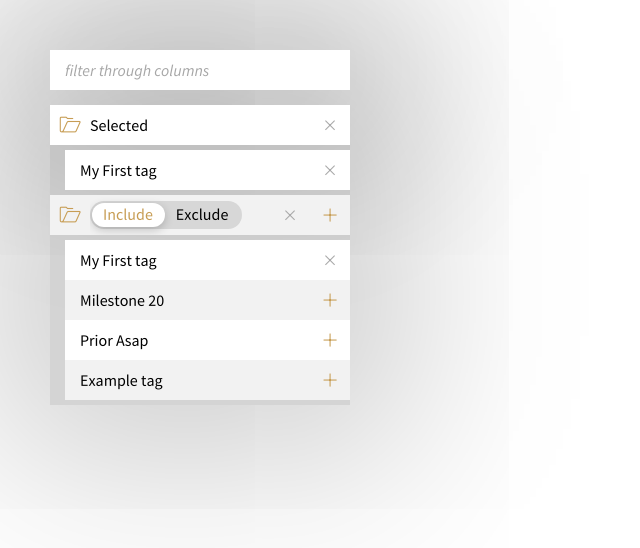
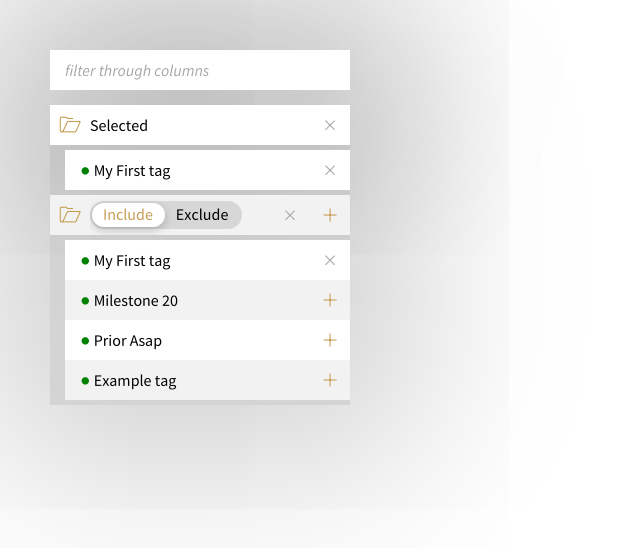
Before and after one commit to lordblendi/tracker-mockup, a Jekyll site: the page built from pages/colorpicker.html, in a window 1280 px wide. Shown: the top 548 px of the page, without its empty margins (0-640 px from the left). Built offline with Jekyll 4.4.1, drawn with Linux system fonts in a browser that asks for light colours; nearby versions of some CDN libraries; comment, search, counter and statistics services are not loaded.

Commit message:
added color circles for colorpicker popup

```diff
--- a/_includes/popups/colorPickerPopup.html
+++ b/_includes/popups/colorPickerPopup.html
@@ -38,7 +38,14 @@
               <div class="itemBoxBody itemBoxBody--sortable ui-sortable">
                 <ul class="itemBoxTable__bodyRow">
                   <li class="itemBoxTable__bodyCell" style="flex-grow: 1;" data-flex="1">
-                    <div class="itemBoxTable__bodyCellInner js_itemBoxTable__bodyCellInner--text"><span class="outer"><span class="inner">My First tag</span></span></div>
+                    <div class="itemBoxTable__bodyCellInner js_itemBoxTable__bodyCellInner--text">
+                      <span class="outer">
+                        <span class="inner">
+                      <span class="pmx-selector__labelIcon" style="color: green;">܌</span>
+                      My First tag
+                    </span>
+                      </span>
+                    </div>
                   </li>
                   <li class="itemBoxTable__bodyCell itemBoxTable__bodyCell--draggable ui-sortable-handle" style="flex-grow: 0;" data-flex="0">
                     <div class="itemBoxTable__bodyCellInner">
@@ -97,7 +104,10 @@
               <div class="itemBoxBody">
                 <ul class="itemBoxTable__bodyRow">
                   <li class="itemBoxTable__bodyCell" style="flex-grow: 1;" data-flex="1">
-                    <div class="itemBoxTable__bodyCellInner js_itemBoxTable__bodyCellInner--text">My First tag</div>
+                    <div class="itemBoxTable__bodyCellInner js_itemBoxTable__bodyCellInner--text">
+                      <span class="pmx-selector__labelIcon" style="color: green;">܌</span>
+                      My First tag
+                    </div>
                   </li>
                   <li class="itemBoxTable__bodyCell itemBoxTable__bodyCell--remove" style="flex-grow: 0;" data-flex="0">
                     <div class="itemBoxTable__bodyCellInner">
@@ -107,7 +117,10 @@
                 </ul>
                 <ul class="itemBoxTable__bodyRow">
                   <li class="itemBoxTable__bodyCell" style="flex-grow: 1;" data-flex="1">
-                    <div class="itemBoxTable__bodyCellInner js_itemBoxTable__bodyCellInner--text">Milestone 20</div>
+                    <div class="itemBoxTable__bodyCellInner js_itemBoxTable__bodyCellInner--text">
+                      <span class="pmx-selector__labelIcon" style="color: green;">܌</span>
+                      Milestone 20
+                    </div>
                   </li>
                   <li class="itemBoxTable__bodyCell itemBoxTable__bodyCell--add" style="flex-grow: 0;" data-flex="0">
                     <div class="itemBoxTable__bodyCellInner">
@@ -117,7 +130,10 @@
                 </ul>
                 <ul class="itemBoxTable__bodyRow">
                   <li class="itemBoxTable__bodyCell" style="flex-grow: 1;" data-flex="1">
-                    <div class="itemBoxTable__bodyCellInner js_itemBoxTable__bodyCellInner--text">Prior Asap</div>
+                    <div class="itemBoxTable__bodyCellInner js_itemBoxTable__bodyCellInner--text">
+                      <span class="pmx-selector__labelIcon" style="color: green;">܌</span>
+                      Prior Asap
+                    </div>
                   </li>
                   <li class="itemBoxTable__bodyCell itemBoxTable__bodyCell--add" style="flex-grow: 0;" data-flex="0">
                     <div class="itemBoxTable__bodyCellInner">
@@ -127,7 +143,10 @@
                 </ul>
                 <ul class="itemBoxTable__bodyRow">
                   <li class="itemBoxTable__bodyCell" style="flex-grow: 1;" data-flex="1">
-                    <div class="itemBoxTable__bodyCellInner js_itemBoxTable__bodyCellInner--text">Example tag</div>
+                    <div class="itemBoxTable__bodyCellInner js_itemBoxTable__bodyCellInner--text">
+                      <span class="pmx-selector__labelIcon" style="color: green;">܌</span>
+                      Example tag
+                    </div>
                   </li>
                   <li class="itemBoxTable__bodyCell itemBoxTable__bodyCell--add" style="flex-grow: 0;" data-flex="0">
                     <div class="itemBoxTable__bodyCellInner">
```
